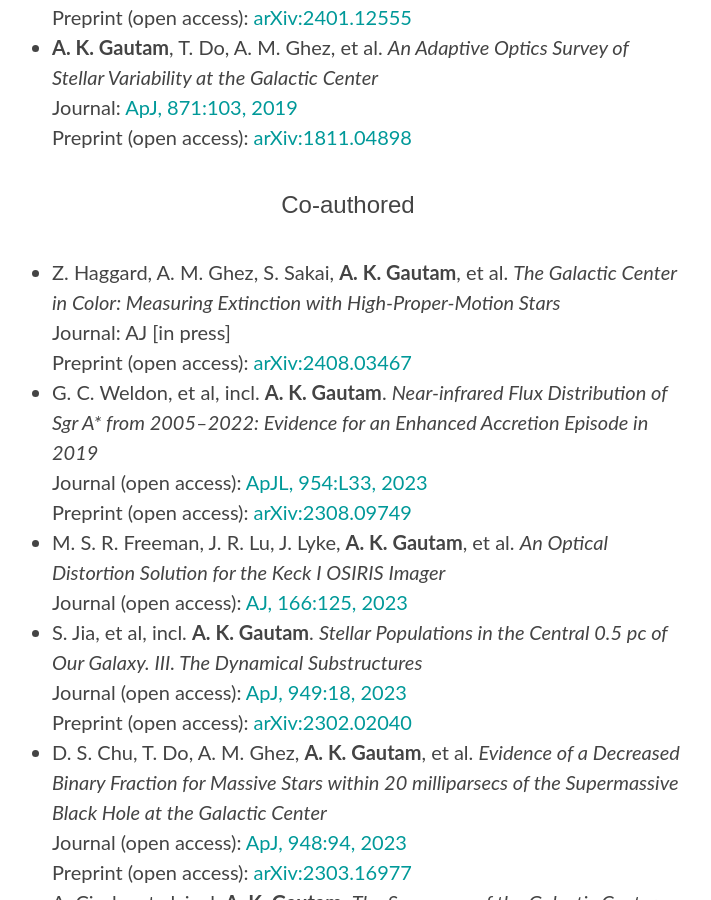
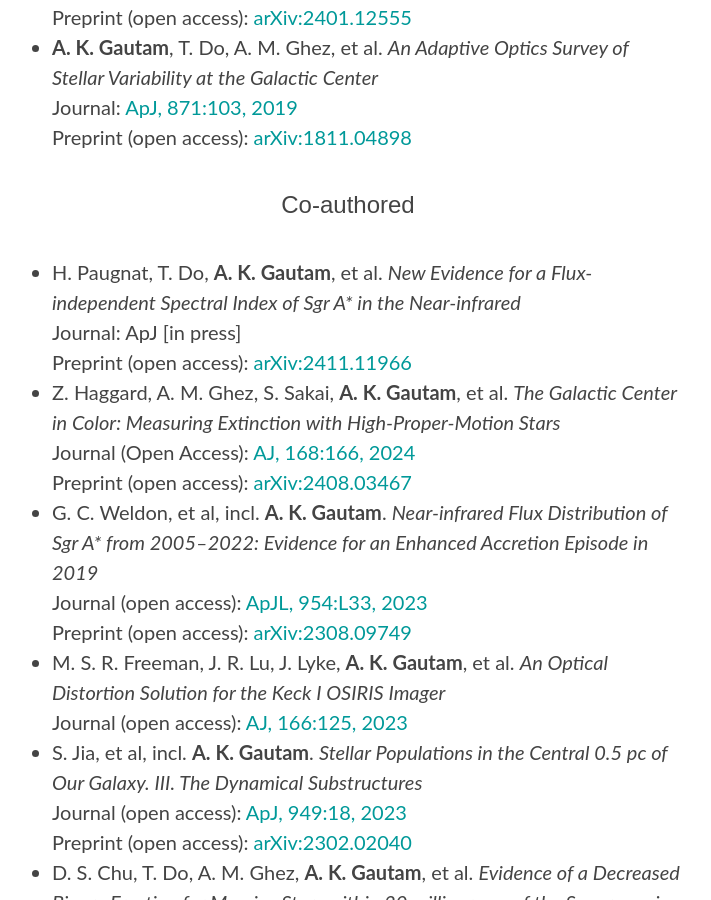
Before and after one commit to abhimat/abhimat.github.io, a Jekyll site: the page built from research/index.md, in a window 1280 px wide and 900 px high, scrolled down 481 px. Shown: the whole window, without its empty margins (292-1003 px from the left). Built offline with Jekyll 4.4.1, drawn with Linux system fonts in a browser that asks for light colours; some web fonts are replaced.

Commit message:
Updated research page

```diff
--- a/research/index.md
+++ b/research/index.md
@@ -11,7 +11,8 @@ title: Research
 * **A. K. Gautam**, T. Do, A. M. Ghez, et al. *An Adaptive Optics Survey of Stellar Variability at the Galactic Center*<br>Journal: [ApJ, 871:103, 2019](https://doi.org/10.3847/1538-4357/aaf103)<br>Preprint (open access): [arXiv:1811.04898](https://arxiv.org/abs/1811.04898)
 
 ### Co-authored
-* Z. Haggard, A. M. Ghez, S. Sakai, **A. K. Gautam**, et al. *The Galactic Center in Color: Measuring Extinction with High-Proper-Motion Stars*<br>Journal: AJ [in press]<br>Preprint (open access): [arXiv:2408.03467](https://arxiv.org/abs/2408.03467)
+* H. Paugnat, T. Do, **A. K. Gautam**, et al. *New Evidence for a Flux-independent Spectral Index of Sgr A\* in the Near-infrared*<br>Journal: ApJ [in press] <br>Preprint (open access): [arXiv:2411.11966](https://arxiv.org/abs/2411.11966)
+* Z. Haggard, A. M. Ghez, S. Sakai, **A. K. Gautam**, et al. *The Galactic Center in Color: Measuring Extinction with High-Proper-Motion Stars*<br>Journal (Open Access): [AJ, 168:166, 2024](https://doi.org/10.3847/1538-3881/ad6cd6) <br>Preprint (open access): [arXiv:2408.03467](https://arxiv.org/abs/2408.03467)
 * G. C. Weldon, et al, incl. **A. K. Gautam**. *Near-infrared Flux Distribution of Sgr A\* from 2005–2022: Evidence for an Enhanced Accretion Episode in 2019*<br>Journal (open access): [ApJL, 954:L33, 2023](https://doi.org/10.3847/2041-8213/acf2f2)<br>Preprint (open access): [arXiv:2308.09749](https://arxiv.org/abs/2308.09749)
 * M. S. R. Freeman, J. R. Lu, J. Lyke, **A. K. Gautam**, et al. *An Optical Distortion Solution for the Keck I OSIRIS Imager*<br>Journal (open access): [AJ, 166:125, 2023](https://doi.org/10.3847/1538-3881/aceaf7)
 * S. Jia, et al, incl. **A. K. Gautam**. *Stellar Populations in the Central 0.5 pc of Our Galaxy. III. The Dynamical Substructures*<br>Journal (open access): [ApJ, 949:18, 2023](https://doi.org/10.3847/1538-4357/acb939)<br>Preprint (open access): [arXiv:2302.02040](https://arxiv.org/abs/2302.02040)
```
